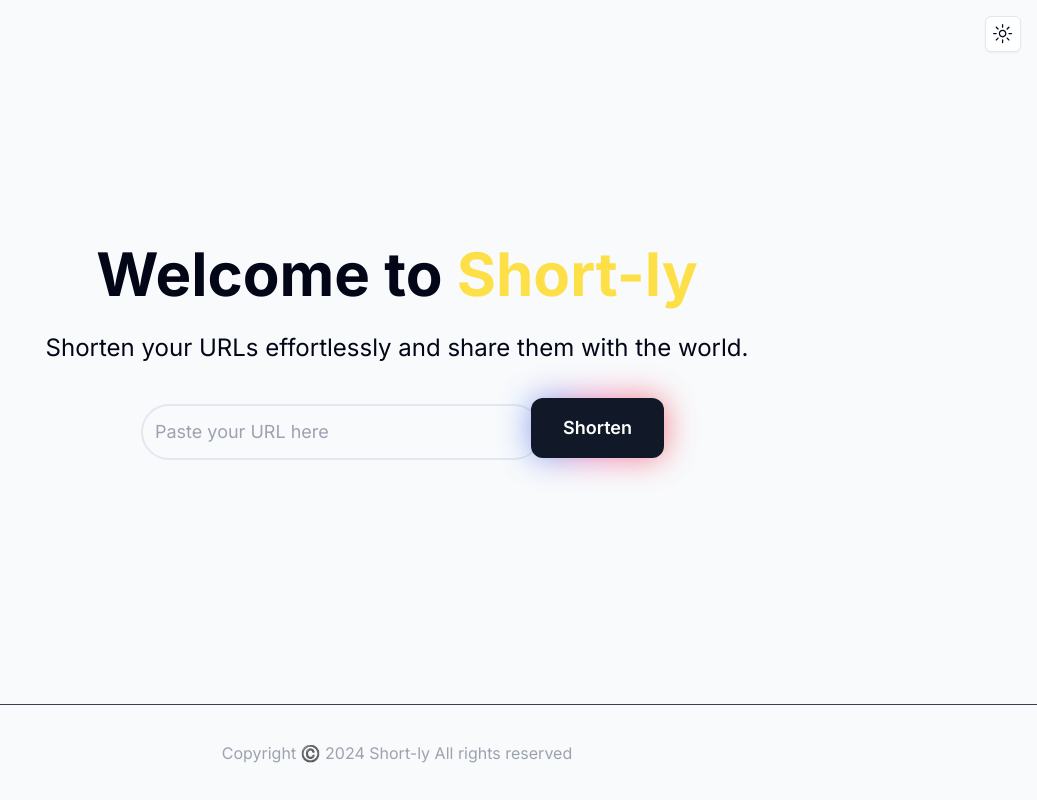
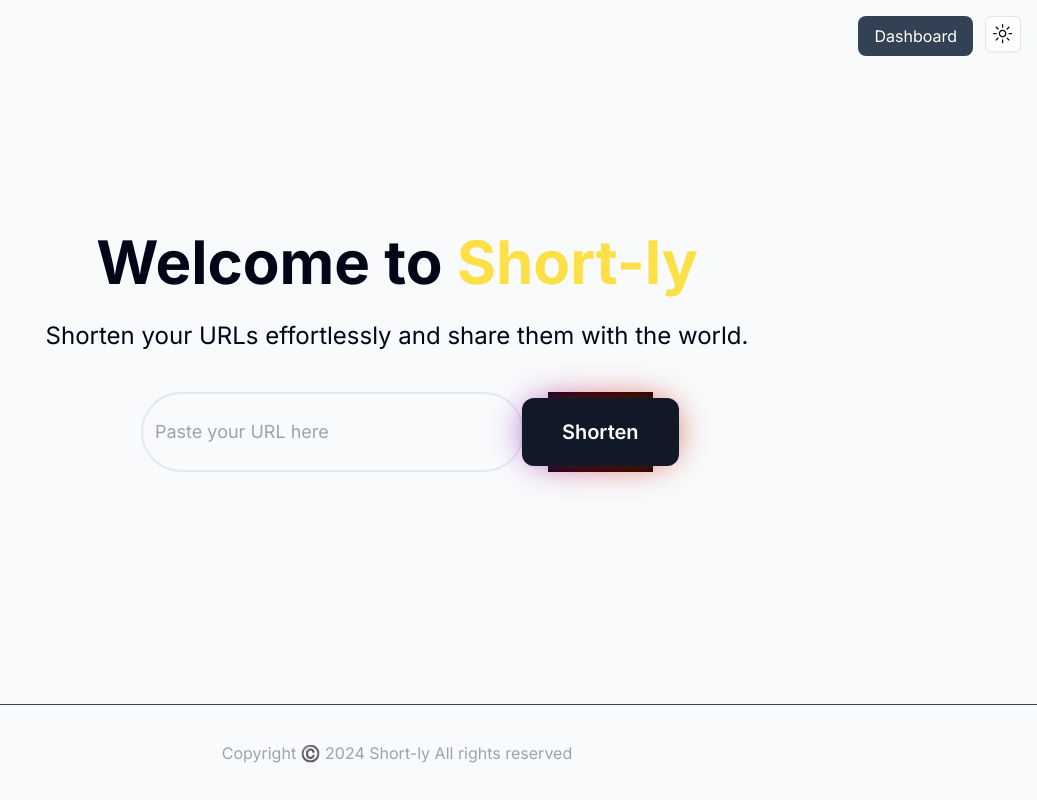
Before and after one commit to mauryavinay1407/short-ly, a Next.js app: page /home in a window 1280 px wide. Shown: the whole page, without its empty margins (243-1280 px from the left). Built offline with nearby package versions, Linux system fonts and the light colour scheme.

Commit message:
user dashboard added

```diff
--- a/package.json
+++ b/package.json
@@ -9,6 +9,8 @@
     "lint": "next lint"
   },
   "dependencies": {
+    "@clerk/nextjs": "^5.3.0",
+    "@clerk/themes": "^2.1.19",
     "@radix-ui/react-dropdown-menu": "^2.1.1",
     "@radix-ui/react-icons": "^1.3.0",
     "@radix-ui/react-slot": "^1.1.0",
--- /dev/null
+++ b/src/app/dashboard/page.tsx
@@ -0,0 +1,16 @@
+import {auth} from "@clerk/nextjs/server"
+import { UserButton } from "@clerk/nextjs";
+
+ const Dashboard : React.FC = ()=>{
+   const userId = auth();
+  return(
+    <div className="flex ">
+        My Dashboard...
+        <div className="ml-4">
+          <UserButton afterSignOutUrl="/" />
+          </div>
+    </div>
+  )
+}
+
+export default Dashboard;
--- a/src/app/home/page.tsx
+++ b/src/app/home/page.tsx
@@ -1,8 +1,9 @@
-"use client"
+"use client";
 import { GlowingButton } from '@/components/GlowingButton';
 import { ModeToggle } from '@/components/ThemeToggler';
 import Head from 'next/head';
 import { useState, MouseEvent } from 'react';
+import { useRouter } from 'next/navigation'
 
 const Home: React.FC = () => {
   const [shortUrl, setShortUrl] = useState<string>('');
@@ -11,6 +12,7 @@ const Home: React.FC = () => {
     setShortUrl('https://short.ly/example');
   };
 
+  const router=useRouter();
   const copyToClipboard = (event: MouseEvent<HTMLButtonElement>) => {
     event.preventDefault();
     navigator.clipboard.writeText(shortUrl);
@@ -18,13 +20,19 @@ const Home: React.FC = () => {
   };
 
   return (
-    <div className="min-h-screen flex flex-col items-center justify-center bg-slate-50 dark:bg-black w-full dark:border dark:border-white/[0.1]">
+    <div className="min-h-screen flex flex-col items-center justify-center bg-slate-50 dark:bg-black w-full dark:border dark:border-white/[0.1] relative">
+      <button className="absolute top-4 right-16 bg-slate-700 p-2 px-4 rounded-lg hover:opacity-80 text-white"
+      onClick={()=>router.push('/dashboard')}
+      >
+        Dashboard
+      </button>
 
       <Head>
         <title>Short-ly - URL Shortener</title>
         <meta name="description" content="Shorten your URLs effortlessly with Short-ly" />
         <link rel="icon" href="/favicon.ico" />
       </Head>
+
       <div className="absolute top-4 right-4">
         <ModeToggle />
       </div>
@@ -41,18 +49,10 @@ const Home: React.FC = () => {
         <div className="mt-8 md:mt-10 flex flex-col md:flex-row w-full max-w-sm md:max-w-lg mx-auto">
           <input
             type="text"
-            className="w-full p-2 md:p-3 rounded-full text-lg bg-transparent border-2 focus:outline-none focus:ring-2 focus:ring-yellow-500 bg-gray-800 text-gray-900 dark:text-gray-200"
+            className="w-full p-1 md:p-3 rounded-full text-lg bg-transparent border-2 focus:outline-none focus:ring-2 focus:ring-yellow-500 bg-gray-800 text-gray-900 dark:text-gray-200"
             placeholder="Paste your URL here"
           />
-          {/* <button className='bg-gradient-to-r from-red-800 to-fuchsia-800 p-3 md:p-3 rounded-full text-lg font-bold text-black  mt-2 md:mt-0 md:ml-2'>
-          <button
-            onClick={handleShorten}
-            className="bg-yellow-300 md:p-3 p-2 w-32 rounded-full text-lg font-bold text-black hover:bg-yellow-400 mt-2 md:mt-0 md:ml-2"
-          >
-            Shorten
-          </button>
-          </button> */}
-          <GlowingButton onClick={handleShorten}><button>Shorten</button></GlowingButton>
+          <GlowingButton onClick={handleShorten}> Shorten </GlowingButton>
         </div>
 
         {shortUrl && (
@@ -83,14 +83,9 @@ const Home: React.FC = () => {
       </main>
 
       <footer className="flex items-center justify-center w-full h-16 md:h-24 border-t border-gray-700 mt-8 md:mt-0">
-        <a
-          className="flex items-center justify-center text-gray-400 text-sm md:text-base"
-          href="https://github.com/your-profile"
-          target="_blank"
-          rel="noopener noreferrer"
-        >
-        Copyright ©️ 2024 Short-ly All rights reserved
-        </a>
+        <div className="flex items-center justify-center text-gray-400 text-sm md:text-base">
+          Copyright ©️ 2024 Short-ly All rights reserved
+        </div>
       </footer>
     </div>
   );
--- a/src/app/layout.tsx
+++ b/src/app/layout.tsx
@@ -2,6 +2,8 @@ import type { Metadata } from "next";
 import { Inter } from "next/font/google";
 import "./globals.css";
 import { ThemeProvider } from "@/components/theme-provider";
+import { ClerkProvider } from "@clerk/nextjs";
+import { dark, neobrutalism, shadesOfPurple } from "@clerk/themes";
 
 const inter = Inter({ subsets: ["latin"] });
 
@@ -16,6 +18,16 @@ export default function RootLayout({
   children: React.ReactNode;
 }>) {
   return (
+    <ClerkProvider
+    appearance={{
+      baseTheme:  [dark],
+      variables: {
+        colorPrimary: "white",
+        colorText: "#ffffff"
+      }
+    }}
+    >
+
     <html lang="en" suppressHydrationWarning={true}>
       <body className={inter.className}>
       <ThemeProvider
@@ -24,10 +36,15 @@ export default function RootLayout({
             enableSystem
             disableTransitionOnChange
           >
+              <div className="flex items-start justify-center min-h-screen">
+
         {children}
+
+              </div>
          </ThemeProvider>
         </body>
     </html>
+    </ClerkProvider>
 
   );
 }
--- /dev/null
+++ b/src/components/AuthLayout.tsx
@@ -0,0 +1,11 @@
+import React from 'react';
+
+const AuthLayout: React.FC<{ children: React.ReactNode }> = ({ children }) => {
+  return (
+    <div className="flex items-center justify-center min-h-screen bg-gray-100">
+      {children}
+    </div>
+  );
+};
+
+export default AuthLayout;
--- a/src/components/GlowingButton.tsx
+++ b/src/components/GlowingButton.tsx
@@ -1,18 +1,23 @@
-"use client"
+"use client";
 
-export const GlowingButton = ({children}:any) => {
-    return (
-      <div className="h-12 w-36 bg-black flex justify-center items-center" onClick={children.onClick}>
+export const GlowingButton = ({ children, onClick }: any) => {
+  return (
+    <div
+      className="h-12 w-36 bg-black flex justify-center items-center ml-6 sm:h-12 sm:w-40 md:h-16 md:w-44 lg:h-20 lg:w-36"
+      onClick={onClick}
+    >
       <div className="absolute inline-flex group">
-          <div
-              className="absolute transition-all duration-1000 opacity-70 -inset-0 bg-gradient-to-r from-blue-500 via-pink-500 to-red-500 rounded-xl blur-lg group-hover:opacity-100 group-hover:-inset-1 group-hover:duration-200 animate-tilt">
-          </div>
-          <a href="#" title="Get quote now"
-              className="relative inline-flex items-center justify-center px-8 py-4 text-lg font-semibold text-white transition-all duration-200 bg-gray-900 font-pj rounded-xl focus:outline-none focus:ring-2 focus:ring-offset-2 focus:ring-gray-900"
-              role="button">{children}
-          </a>
+        <div
+          className="absolute transition-all rounded-full duration-1000 opacity-70 inset-0 bg-gradient-to-r from-purple-700 via-red-600 to-orange-700 blur-lg group-hover:opacity-100 group-hover:-inset-1 group-hover:duration-200 animate-tilt dark:to-red-500"
+        ></div>
+
+        <div
+          className="relative inline-flex items-center justify-center px-4 py-2 text-base font-semibold text-white transition-all duration-200 bg-gray-900 font-pj rounded-xl focus:outline-none focus:ring-2 focus:ring-offset-2 focus:ring-gray-900 sm:px-6 sm:py-3 sm:text-lg md:px-8 md:py-4 md:text-xl lg:px-10 lg:py-5 lg:text-xl"
+          role="button"
+        >
+          {children}
+        </div>
       </div>
-  </div>
-
-    )
-  }
+    </div>
+  );
+};
--- a/src/components/ui/google-gemini-effect.tsx
+++ b/src/components/ui/google-gemini-effect.tsx
@@ -31,9 +31,9 @@ export const GoogleGeminiEffect = ({
         {description ||
           ` Shorten your URLs effortlessly and share them with the world.`}
       </p>
-      <div className="w-full h-screen -top-60 md:-top-40  flex items-center justify-center bg-red-transparent absolute ">
-        <button className="font-bold bg-white rounded-full md:px-4 md:py-2 px-2 py-1 md:mt-24 mt-8 z-30 md:text-base text-black text-xs  w-fit mx-auto "
-        onClick={()=>router.push('/home')}
+      <div className="w-full h-screen -top-60 md:-top-40 flex items-center justify-center bg-red-transparent absolute ">
+        <button className="font-bold bg-white rounded-full p-20 md:px-4 md:py-2 px-2 py-1 md:mt-24 mt-8 z-30 md:text-base text-black text-xs  w-fit mx-auto "
+        onClick={()=>router.push('/sign-in')}
         >
          Get Started
         </button>
--- /dev/null
+++ b/src/middleware.tsx
@@ -0,0 +1,12 @@
+import { authMiddleware } from "@clerk/nextjs/server";
+
+
+export default authMiddleware({
+  publicRoutes: [
+    '/',
+  ],
+})
+
+export const config = {
+  matcher: ['/((?!.+\\.[\\w]+$|_next).*)', '/', '/(api|trpc)(.*)'],
+}
```
Also changed, not shown: 1 other file (tests, documents, lock files or other folders).
